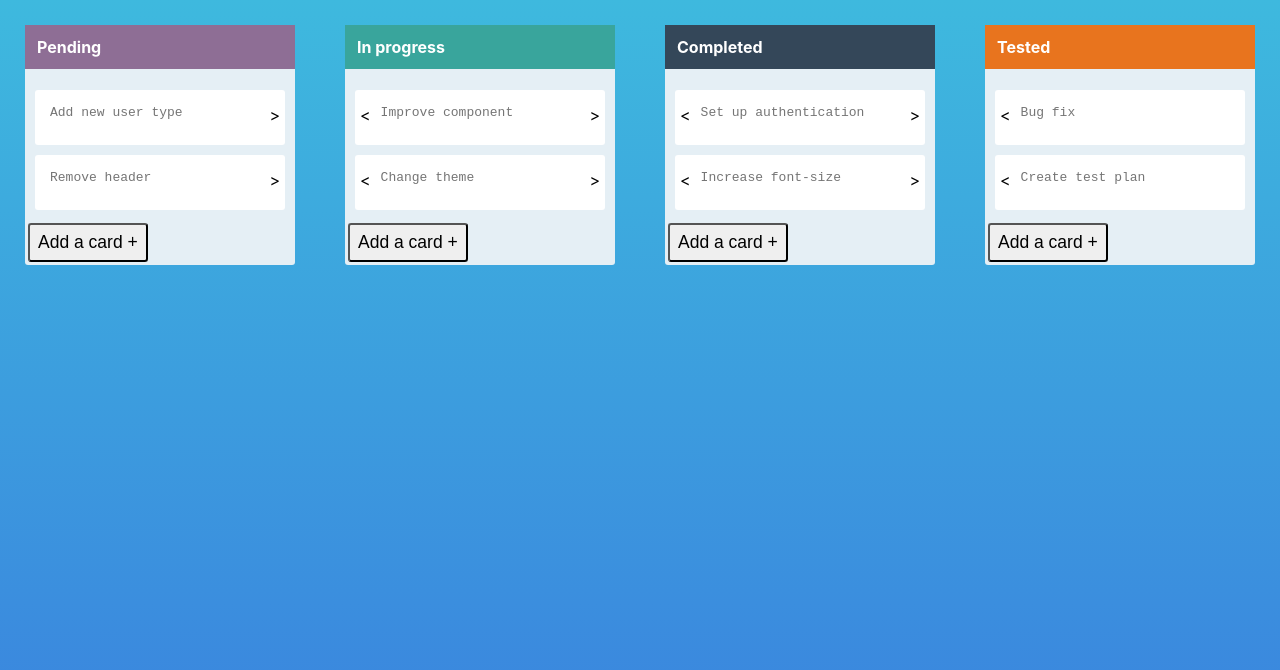
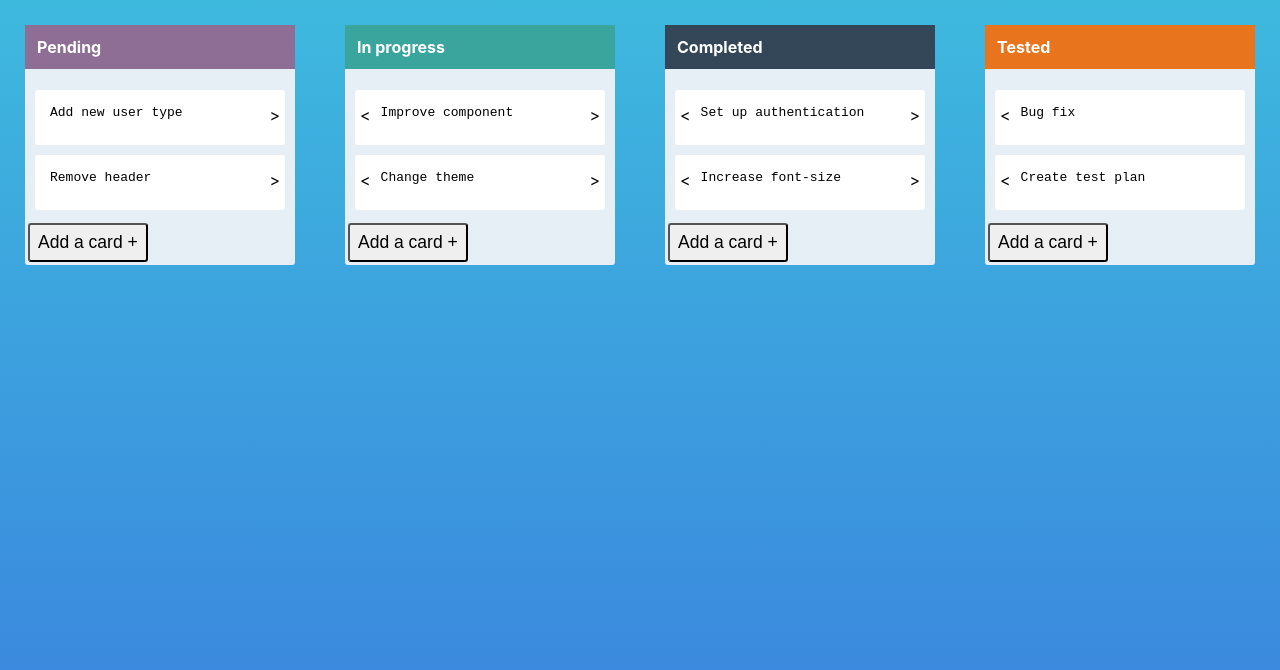
Before and after one commit to strtw/react-drag-and-drop-kanban-board, a React (Create React App) app: page / in a window 1280 px wide. Shown: the top 670 px of the page. Built offline with nearby package versions, Linux system fonts and the light colour scheme.

Commit message:
Add default placeholder for new titles

```diff
--- a/src/components/board.js
+++ b/src/components/board.js
@@ -32,7 +32,6 @@ class Board extends Component {
   onClick = (type) => {
     var newCard = {};
     newCard.id = new Date().getTime();
-    newCard.title = "Add a new title...";
     this.setState({ [type]: this.state[type].concat(newCard) });
   };
 
--- a/src/components/card.js
+++ b/src/components/card.js
@@ -28,7 +28,8 @@ class Card extends Component {
         )}
         <textarea
           className="card__field"
-          placeholder={this.props.title}
+          placeholder={"Add a new title..."}
+          defaultValue={this.props.title ? this.props.title : null}
           value={this.props.value}
           onKeyUp={this.handleKeyDown}
           onBlur={(event) => {
```
